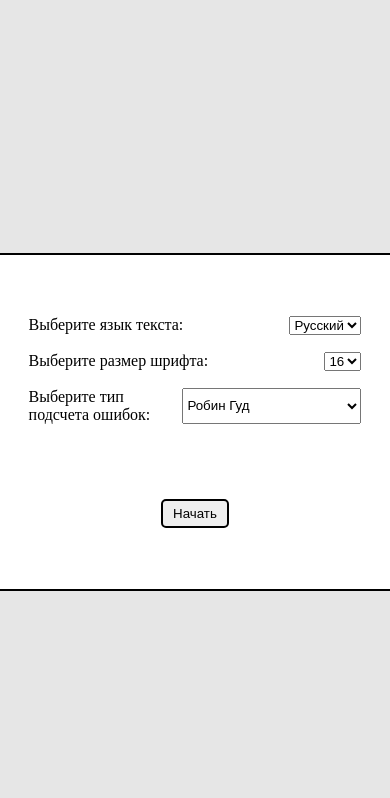
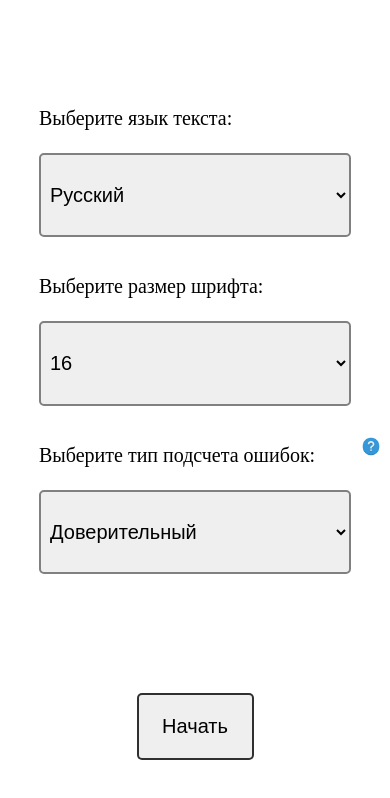
Before and after one commit to youpifun/typing-trainer, a Vue app: page / in a window 390 px wide. Shown: the top 798 px of the page. Built offline with nearby package versions, Linux system fonts and the light colour scheme.

Commit message:
Added layout of start window on mobile devices. Added popup with information about accuracy counting types.

```diff
--- a/src/components/StartWindow.vue
+++ b/src/components/StartWindow.vue
@@ -3,14 +3,14 @@
         <div class="start-block">
             <div class="start-block__settings">
                 <div class="settings__select">
-                    <span>Выберите язык текста:</span>
+                    <span class="setting-text">Выберите язык текста:</span>
                     <select id="language">
                         <option value="rus">Русский</option>
                         <option value="eng">English</option>
                     </select>
                 </div>
                 <div class="settings__select">
-                    <span>Выберите размер шрифта:</span>
+                    <span class="setting-text">Выберите размер шрифта:</span>
                     <select id="font-size">
                         <option value="16">16</option>
                         <option value="18">18</option>
@@ -19,13 +19,45 @@
                     </select>
                 </div>
                 <div class="settings__select">
-                    <span>Выберите тип подсчета ошибок:</span>
+                    <span class="setting-text">Выберите тип подсчета ошибок:</span>
                     <select id="error-counting-type">
-                        <option value="easy">Робин Гуд</option>
-                        <option value="medium">Ад часто ошибающихся</option>
-                        <option value="hard">Ад не смотрящих в экран</option>
-                        <option value="extreme">Путь самурая</option>
+                        <option value="easy">Доверительный</option>
+                        <option value="medium">Справедливый</option>
+                        <option value="hard">Препод по русскому</option>
+                        <option value="extreme">Адский путь самурая</option>
                     </select>
+                    <div class="help-icon">
+                        <img src="../assets/help-mark.png" class="help-icon__image" alt="Подробнее"/>
+                        <div class="help-icon__text">
+                            <p>
+                                Доверительный: Учитываем ваши ошибки относительно всего текста.
+                                Ошибкой считается первый неправильно введенный символ.
+                                (точность = количество правильных символов всего текста/длину текста)
+                            </p>
+                            <br/>
+                            <p>
+                                Справедливый: Учитываем ваши ошибки относительно введенного текста.
+                                Исправленные символы СЧИТАЮТСЯ правильными.
+                                (точность = количество правильных символов/
+                                <span class="red-text">количество нажатых клавиш</span>)
+                            </p>
+                            <br/>
+                            <p>
+                                Препод по русскому: Учитываем ваши ошибки относительно введенного текста.
+                                Исправленные символы <span class="red-text">не считаются</span> <span class="green-text">правильными</span>.
+                                (точность = количество правильных символов/количество всех ранее введенных
+                                <span class="green-text">правильных</span> символов)
+                            </p>
+                            <br/>
+                            <p>
+                                Адский путь самурая: Никаких пощад!
+                                Учитываем ваши ошибки относительно введенного текста.
+                                Исправленные символы <span class="red-text">не считаются</span> <span class="green-text">правильными</span>.
+                                (точность = количество <span class="green-text">правильных</span> символов/
+                                <span class="red-text">количество нажатых клавиш</span>)
+                            </p>
+                        </div>
+                    </div>
                 </div>
             </div>
             <button class="start-block__btn" @click="startTrain">Начать</button>
@@ -53,7 +85,7 @@ export default {
 </script>
 
 <style lang="scss" scoped>
-    $small-border: 2px solid black;
+    $small-border: 2px solid rgba(0, 0, 0, 0.8);
     @mixin centered-align-flex {
         display: flex;
         align-items: center;
@@ -76,7 +108,9 @@ export default {
         width: 40%;
         min-width: 420px;
         height: 40%;
+        min-height: 280px;
         border: $small-border;
+        box-shadow: 0 0 30px 20px rgba(0,0,0,0.5);
         border-radius: 15px;
         background-color: #fff;
     }
@@ -89,20 +123,122 @@ export default {
     }
 
     .settings__select {
+        position: relative;
         width: 100%;
         display: flex;
         justify-content: space-between;
         margin-bottom: 5%;
     }
 
+    .help-icon {
+        position: absolute;
+        cursor: pointer;
+        right: -30px;
+        width: 20px;
+        height: 20px;
+    }
+
     .start-block__btn {
         margin-top: 5%;
-        padding: 5px 10px;
+        padding: 5px 15px;
         border: $small-border;
         border-radius: 5px;
         cursor: pointer;
         &:hover {
-            background-color: rgba(0, 128, 0, 0.3);
+            background-color: rgba(0, 128, 0, 0.4);
+            box-shadow: 0 0 12px 4px rgb(128, 128, 128);
+        }
+    }
+
+    select {
+        cursor: pointer;
+        padding: 5px;
+        border-radius: 5px;
+        border: 2px solid gray;
+        &:hover {
+            box-shadow: 0 0 10px 4px rgba(0, 0, 255, 0.3);
+        }
+    }
+
+    .setting-text {
+        @include centered-align-flex;
+    }
+
+    .help-icon {
+        &:hover {
+            .help-icon__text {
+                display: block;
+            }
+        }
+    }
+
+    .help-icon__image {
+        width: 100%;
+    }
+
+    .help-icon__text {
+        position: absolute;
+        display: none;
+        top: 0;
+        padding: 5px;
+        left: 10px;
+        width: 200px;
+        height: 230px;
+        border: $small-border;
+        border-radius: 5px;
+        overflow-y: scroll;
+        background-color: rgb(170, 226, 248);
+        &:hover {
+            display: block;
+        }
+        &::-webkit-scrollbar {
+            width: 0;
+        }
+    }
+
+    .red-text {
+        color: red;
+    }
+
+    .green-text {
+        color: green;
+    }
+
+    @media only screen and (max-width: 480px) {
+        * {
+            font-size: 20px;
+        }
+        .start-block {
+            min-width: 100%;
+            height: 100%;
+            border: none;
+            border-radius: 0;
+        }
+
+        .start-block__settings {
+            height: 60%;
+        }
+
+        .start-block__btn {
+            width: 30%;
+            height: 8%;
+        }
+
+        .settings__select {
+            flex-flow: row wrap;
+        }
+
+        select {
+            width: 100%
+        }
+
+        .help-icon {
+            top: 15px
+        }
+
+        .help-icon__text {
+            width: 300px;
+            left: -300px;
         }
     }
 </style>
--- a/src/components/StatsBlock.vue
+++ b/src/components/StatsBlock.vue
@@ -26,17 +26,17 @@ export default {
         countEasyAccuracy(info) {//Учитываем ваши ошибки относительно всего текста. Ошибкой считается первый неправильно введенный символ. (точность = количество правильных символов всего текста/длину текста)
             return (info.fullTextLength-info.firstTimeErrorAmount)/info.fullTextLength*100;
         },
-        countMediumAccuracy(info) {//Учитываем ваши ошибки относительно введенного текста. Исправленные символы не считаются правильными. (точность = количество правильных символов/количество всех ранее введенных правильных символов)
+        countMediumAccuracy(info) {//Учитываем ваши ошибки относительно введенного текста. Исправленные символы СЧИТАЮТСЯ правильными. (точность = количество правильных символов/количество нажатых клавиш)
+            return ((this.userRightTextLength+info.totalErrorAmount) !== 0)
+                ? (this.userRightTextLength/(this.userRightTextLength+info.totalErrorAmount))*100
+                : 100;
+        },
+        countHardAccuracy(info) {//Учитываем ваши ошибки относительно введенного текста. Исправленные символы НЕ СЧИТАЮТСЯ правильными. (точность = количество правильных символов/количество всех ранее введенных правильных символов)
             return ((info.firstTimeRightAmount + info.firstTimeErrorAmount) !== 0)
                 ? info.firstTimeRightAmount/(info.firstTimeRightAmount + info.firstTimeErrorAmount)*100
                 : 100;
         },
-        countHardAccuracy(info) {//Учитываем ваши ошибки относительно введенного текста. Исправленные символы считаются правильными. (точность = количество правильных символов/количество нажатых клавиш)
-            return ((this.userRightTextLength+info.totalErrorAmount) !== 0)
-                ? (this.userRightTextLength/(this.userRightTextLength+info.totalErrorAmount))*100
-                : 100;
-        },
-        countExtremeAccuracy(info) {//Учитываем ваши ошибки относительно введенного текста. Исправленные символы не считаются правильными. (точность = количество правильных символов/количество нажатых клавиш)
+        countExtremeAccuracy(info) {//Учитываем ваши ошибки относительно введенного текста. Исправленные символы НЕ СЧИТАЮТСЯ правильными. (точность = количество правильных символов/количество нажатых клавиш)
             return ((this.userRightTextLength+info.totalErrorAmount) !== 0)
                 ? (info.firstTimeRightAmount/(this.userRightTextLength+info.totalErrorAmount))*100
                 : 100;
```
Also changed, not shown: src/assets/help-mark.png (added).
